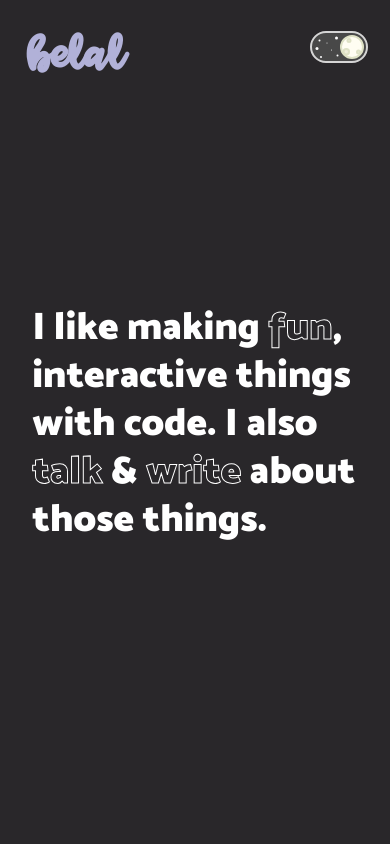
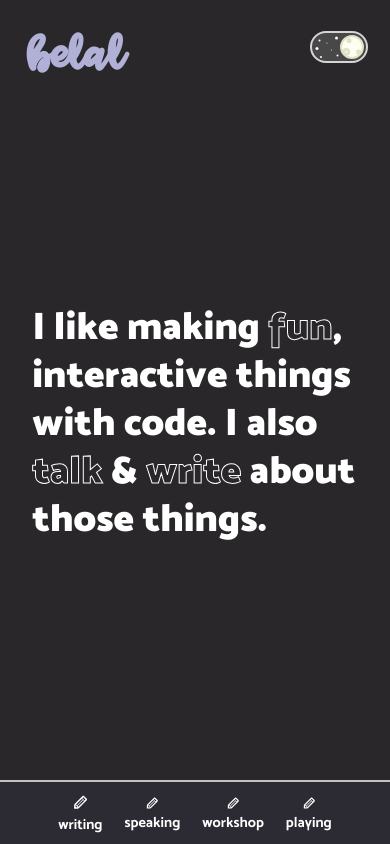
Before and after one commit to Dispatcher11/portfolio, a React (Create React App) app: page / in a window 390 px wide. Shown: the top 844 px of the page. Built offline with nearby package versions, Linux system fonts and the light colour scheme.

Commit message:
navbar for mobile devices

```diff
--- a/src/app.scss
+++ b/src/app.scss
@@ -34,6 +34,34 @@ body {
   position: absolute;
   width: 100%;
   z-index: 3;
+}
+
+
+.mobile-nav {
+  display: none;
+  @include lg {
+    display: block;
+    position: fixed;
+    bottom: 0;
+    left: 0;
+    z-index: 5;
+    width: 100%;
+    background-color: $main-background-dark;
+    border-top: 2px hsl(0, 0%, 76%) solid;
+    ul {
+      display: flex;
+      margin: auto;
+      // width: 70%;
+      padding: 12px;
+      justify-content: center;
+      align-items: center;
+      li {
+        text-align: center;
+        font-size: .9em;
+        padding: 0 3%;
+      }
+    }
+  }
 }
 
 .nav-bar {
@@ -629,6 +657,9 @@ body {
       width: 90%;
       justify-content: flex-start;
     }
+    @include md {
+      top: 5%;
+    }
 
     h1 {
       position: absolute;
--- a/src/components/Navbar.js
+++ b/src/components/Navbar.js
@@ -1,6 +1,7 @@
 import { motion } from "framer-motion";
 import React from "react";
 import Toggle from "./Toggle";
+import { TiPencil } from 'react-icons/ti';
 
 const Navbar = () => {
     return (
@@ -14,12 +15,32 @@ const Navbar = () => {
       // dragConstraints={{left: 0, top: 0, right: 1400, bottom: 550}}
       dragElastic={.7}>belal</motion.h1>
                 <ul>
-                  <li><a href="#about">writing</a></li>
+                  <li>
+                    <a href="#about">writing</a>
+                    </li>
                   <li><a href="#about">speaking</a></li>
                   <li><a href="#about">workshop</a></li>
                   <li><a href="#work">playing</a></li>
                   <li><Toggle /> </li>
                 </ul>
+        </nav>
+
+        <nav className="mobile-nav">
+             <ul>
+                  <li><a href="#about">
+                  <h3><TiPencil /></h3>
+                    writing</a></li>
+                  <li><a href="#about">
+                  <h4><TiPencil /></h4>
+                    speaking</a></li>
+
+                  <li><a href="#about">
+                  <h4><TiPencil /></h4>
+                    workshop</a></li>
+                  <li><a href="#work">
+                  <h4><TiPencil /></h4>
+                    playing</a></li>
+             </ul>
         </nav>
       </div>
 
```
